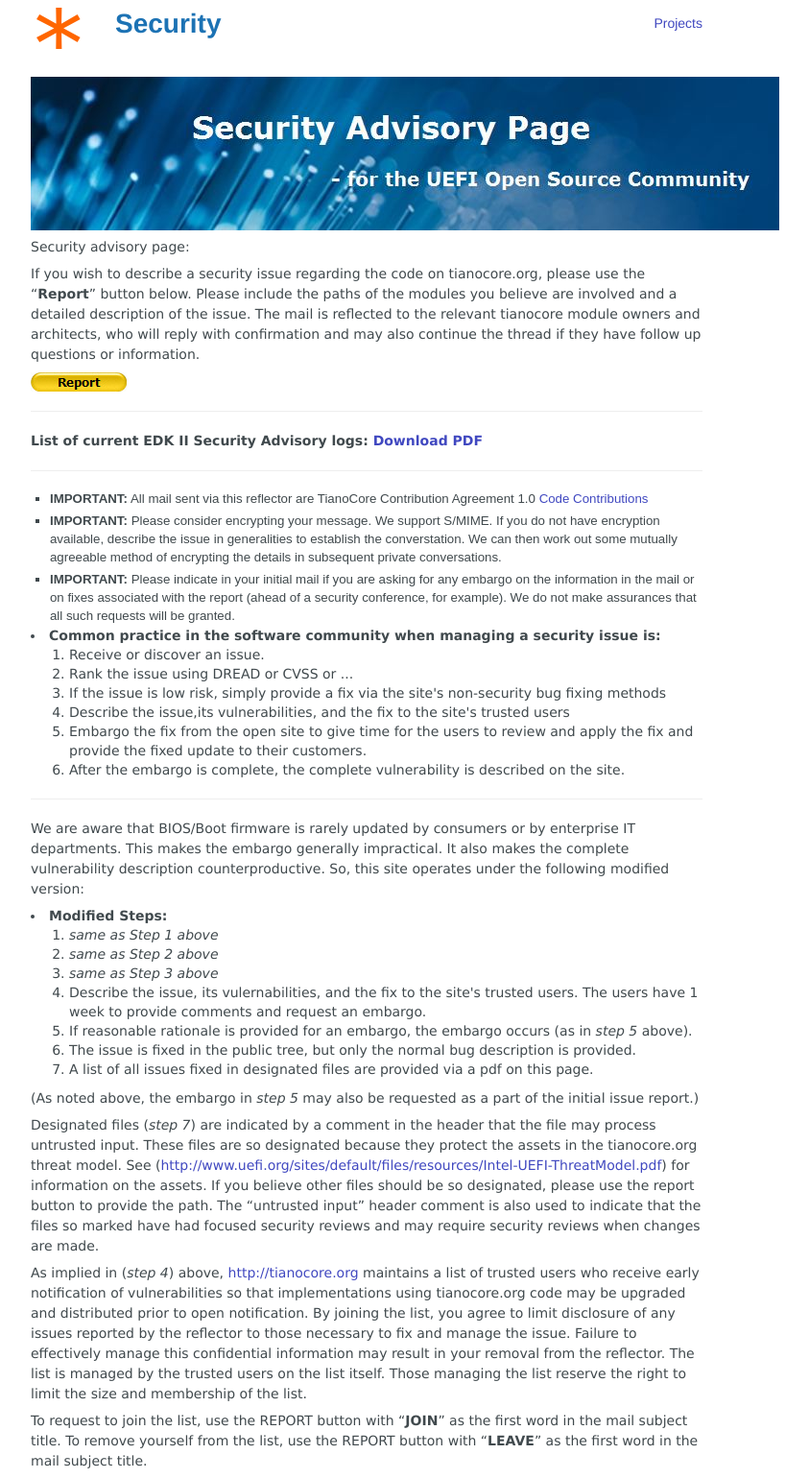
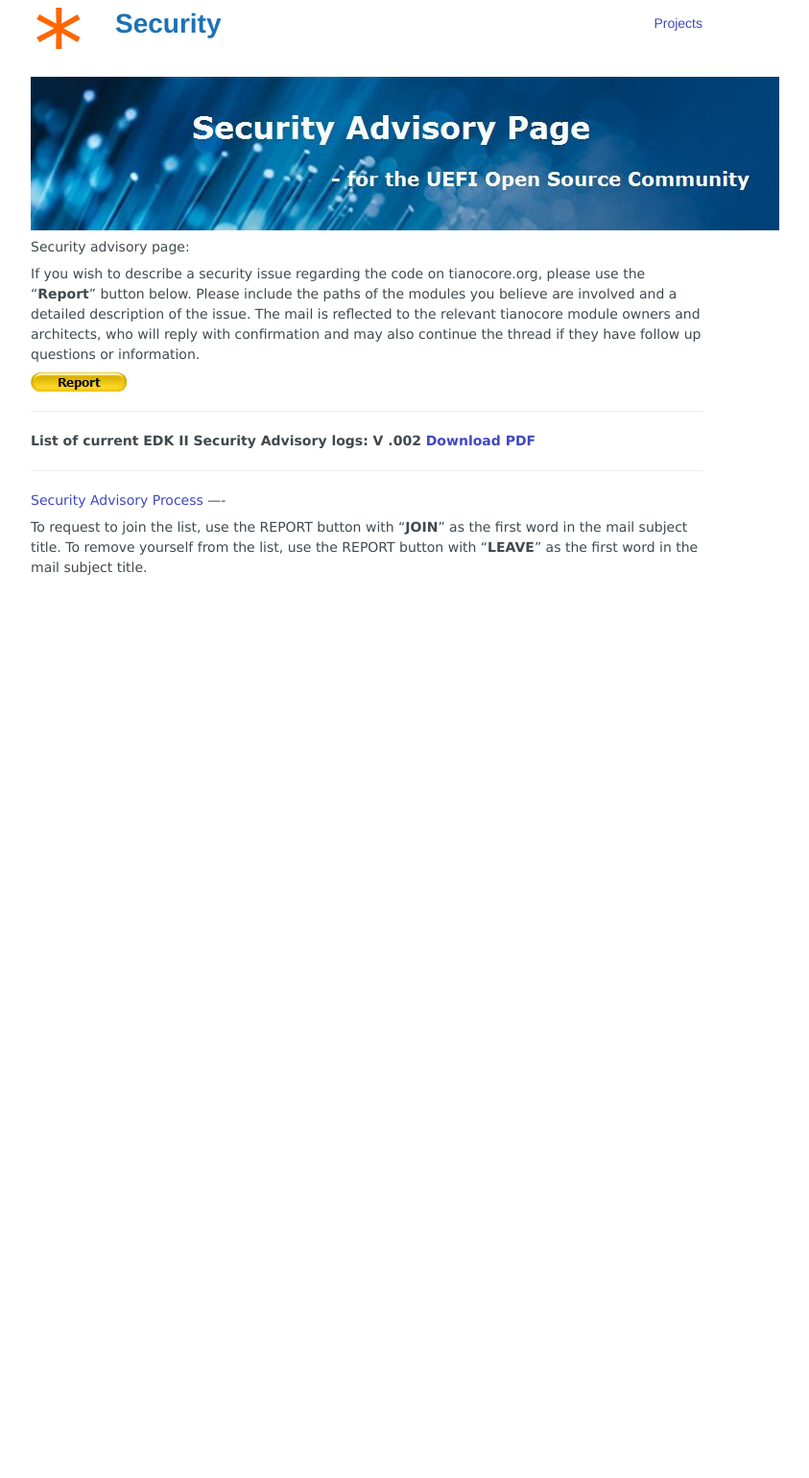
Before and after one commit to tianocore/tianocore.github.io, a Jekyll site: the page built from security/index.md, in a window 1280 px wide. Shown: the whole page at 96% size, without its empty margins (258-1101 px from the left). Built offline with Jekyll 4.4.1, drawn with Linux system fonts in a browser that asks for light colours; nearby versions of some CDN libraries; after the commit the page ends 900 px from its top, so only the background shows below that.

Commit message:
Update index.md

```diff
--- a/security/index.md
+++ b/security/index.md
@@ -15,86 +15,10 @@ If you wish to describe a security issue regarding the code on tianocore.org, pl
 
 
 ----
-<b>List of current EDK II Security Advisory logs: <a href="{{edk2files}}/Security_Advisory/EDK%20II%20Security%20Advisory%20Log%20001.pdf/download"> Download PDF</a></b>
+<b>List of current EDK II Security Advisory logs:  V .002 <a href="{{edk2files}}/Security_Advisory/EDK%20II%20Security%20Advisory%20Log%20002.pdf/download"> Download PDF</a></b>
 
 ----
-
-<ul>
-
-<li><b>IMPORTANT:</b> All mail sent via this reflector are
-				TianoCore Contribution Agreement 1.0 <a href="{{wiki}}/Code_Contributions" title="Code_Contributions"> Code                    Contributions </a>
-				</li>
-			</ul>
-<ul>
-
-<li><b>IMPORTANT:</b> Please consider encrypting your message.
-				We support S/MIME. If you do not have encryption available,
-				describe the issue in generalities to establish the
-				converstation. We can then work out some mutually agreeable
-				method of encrypting the details in subsequent private
-				conversations.
-				</li>
-			</ul>
-
-<ul>
-
-<li><b>IMPORTANT:</b> Please indicate in your initial mail if
-				you are asking for any embargo on the information in the mail or
-				on fixes associated with the report (ahead of a security
-				conference, for example). We do not make assurances that all
-				such requests will be granted. </li>
-			</ul>
-
-
-<li><b>Common practice in the software community when managing a
-security issue is:</b>
-</li>
-
-<ol>
-<li>Receive or discover an issue. </li>
-<li>Rank the issue using DREAD or CVSS or ... </li>
-<li>If the issue is low risk, simply provide a fix via the
-site's non-security bug fixing methods </li>
-<li>Describe the issue,its vulnerabilities, and the fix to the
-site's trusted users </li>
-<li>Embargo the fix from the open site to give time for the
-users to review and apply the fix and provide the fixed update
-to their customers. </li>
-<li>After the embargo is complete, the complete vulnerability is
-described on the site. </li>
-</ol>
-
+  <a href="{{wiki}}/Security Advisory Process" title="Security Advisory Process "> Security Advisory Process </a>
 ----
 
-We are aware that BIOS/Boot firmware is rarely updated by consumers or by enterprise IT departments. This makes the embargo generally impractical. It also makes the complete vulnerability description counterproductive. So, this site operates under the following modified version:
-
-
-<li><b>Modified Steps: </b>
-</li>
-
-<ol>
-<li><i>same as Step 1 above</i> </li>
-<li><i>same as Step 2 above</i> </li>
-
-<li><i>same as Step 3 above</i> </li>
-
-<li>Describe the issue, its vulernabilities, and the fix to the
-				site's trusted users. The users have 1 week to provide comments
-				and request an embargo. </li>
-
-<li>If reasonable rationale is provided for an embargo, the
-				embargo occurs (as in <i>step 5</i> above). </li>
-
-<li>The issue is fixed in the public tree, but only the normal
-				bug description is provided. </li>
-
-<li>A list of all issues fixed in designated files are provided
-				via a pdf on this page. </li>
-</ol>
-(As noted above, the embargo in <i>step 5</i> may also be requested as a part of the initial issue report.)
-
-Designated files (<i>step 7</i>) are indicated by a comment in the header that the file may process untrusted input. These files are so designated because they protect the assets in the tianocore.org threat model. See (<a class="external free" href="http://www.uefi.org/sites/default/files/resources/Intel-UEFI-ThreatModel.pdf">http://www.uefi.org/sites/default/files/resources/Intel-UEFI-ThreatModel.pdf</a>) for information on the assets. If you believe other files should be so designated, please use the report button to provide the path. The "untrusted input" header comment is also used to indicate that the files so marked have had focused security reviews and may require security reviews when changes are made.
-
-As implied in (<i>step 4</i>) above, <a class="external free" href="http://tianocore.org"> http://tianocore.org</a> maintains a list of trusted users who receive early notification of vulnerabilities so that implementations using tianocore.org code may be upgraded and distributed prior to open notification. By joining the list, you agree to limit disclosure of any issues reported by the reflector to those necessary to fix and manage the issue. Failure to effectively manage this confidential information may result in your removal from the reflector. The list is managed by the trusted users on the list itself. Those managing the list reserve the right to limit the size and membership of the list.
-
 To request to join the list, use the REPORT button with "<b>JOIN</b>" as the first word in the mail subject title. To remove yourself from the list, use the REPORT button with "<b>LEAVE</b>" as the first word in the mail subject title.
```
